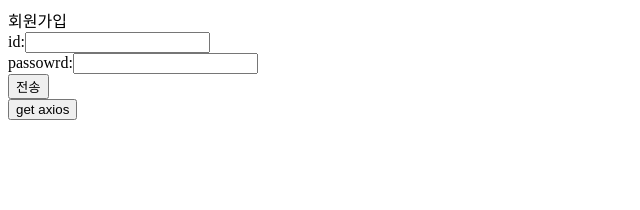
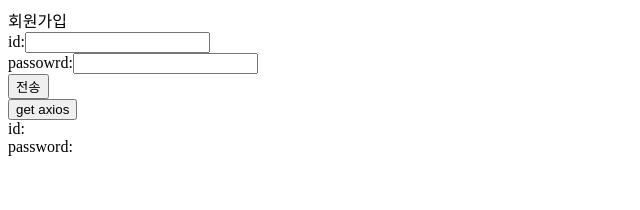
Before and after one commit to dnr14/nginx-test, a React (Create React App) app: page / in a window 1280 px wide. Shown: the top 210 px of the page, without its empty margins (0-640 px from the left). Built offline with nearby package versions, Linux system fonts and the light colour scheme.

Commit message:
axios /auth/me 수정

```diff
--- a/src/App.jsx
+++ b/src/App.jsx
@@ -18,7 +18,13 @@ function App() {
   };
 
   const handleSubmit2 = (e) => {
-    axios.get("/auth/me").then(console.log).catch(console.log);
+    axios
+      .get("/auth/me")
+      .then((v) => {
+        console.log(v.data);
+        setState({ ...v.data });
+      })
+      .catch(console.log);
   };
 
   const hanldeChanhge = (e) => {
@@ -44,6 +50,10 @@ function App() {
           </button>
         </div>
       </form>
+      <div>
+        <div>id:{state.id}</div>
+        <div>password:{state.password}</div>
+      </div>
     </div>
   );
 }
```
